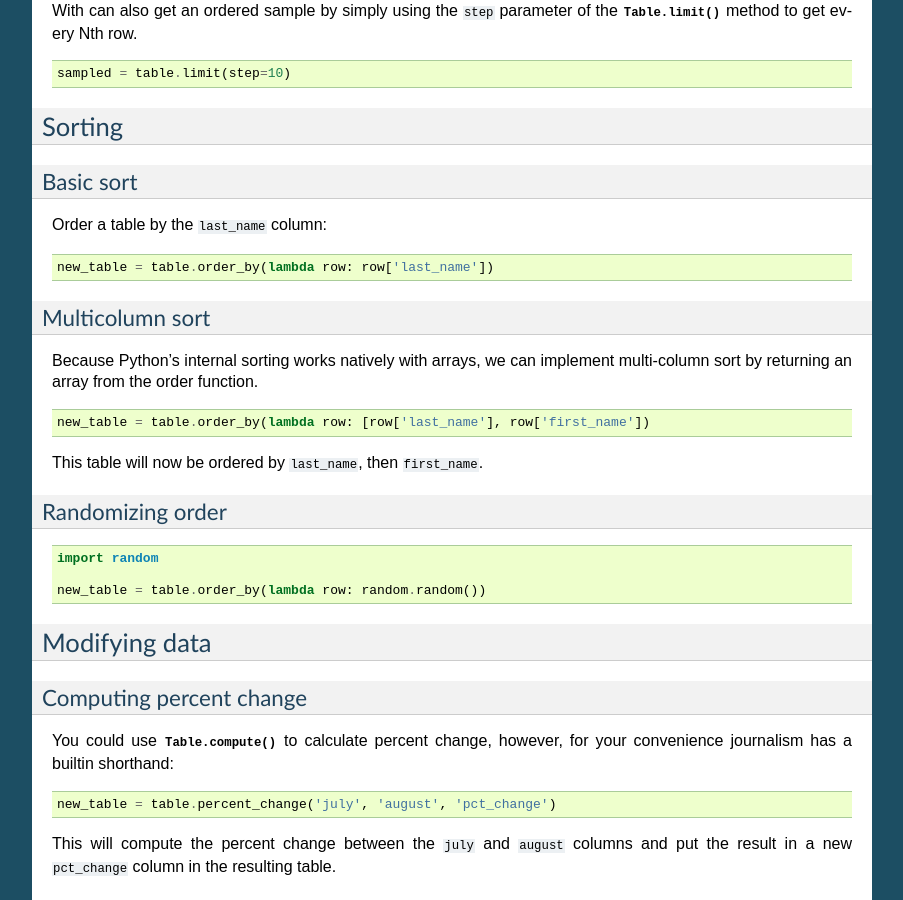
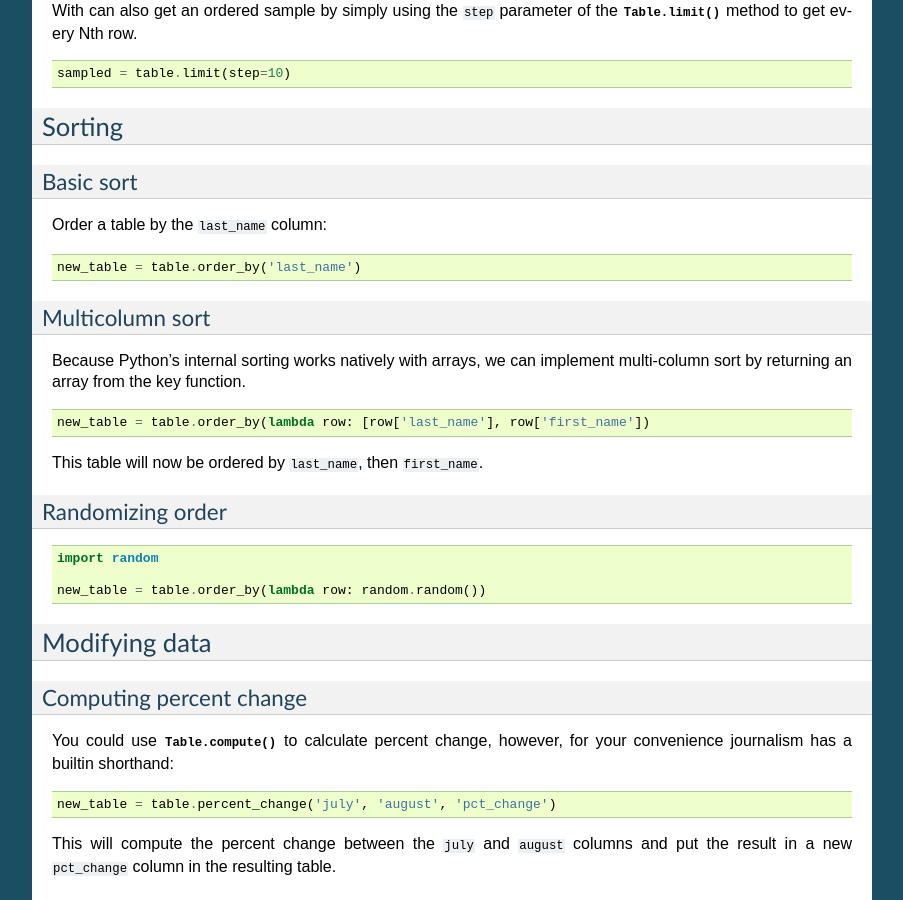
Before and after one commit to wireservice/agate, a Sphinx documentation site: the page built from docs/cookbook.rst, in a window 1280 px wide and 900 px high, scrolled down 2130 px. Shown: the whole window, without its empty margins (198-1101 px from the left). Built offline with Sphinx 7.4.7, drawn with Linux system fonts in a browser that asks for light colours.

Commit message:
Table.order_by now accepts a column name. #80.

```diff
--- a/docs/cookbook.rst
+++ b/docs/cookbook.rst
@@ -150,13 +150,13 @@ Order a table by the :code:`last_name` column:
 
 .. code-block:: python
 
-    new_table = table.order_by(lambda row: row['last_name'])
+    new_table = table.order_by('last_name')
 
 
 Multicolumn sort
 ----------------
 
-Because Python's internal sorting works natively with arrays, we can implement multi-column sort by returning an array from the order function.
+Because Python's internal sorting works natively with arrays, we can implement multi-column sort by returning an array from the key function.
 
 .. code-block:: python
 
@@ -271,7 +271,7 @@ journalism:
     new_table = table \
         .select(('state', 'total')) \
         .where(lambda row: row['state'].lower() == 'california') \
-        .order_by(lambda row: row['total'], reverse=True)
+        .order_by('total', reverse=True)
 
 .. note::
 
--- a/example.py
+++ b/example.py
@@ -40,7 +40,7 @@ states = table.where(lambda r: r['state_abbr'] not in ('PR', 'PH'))
 print('Total of all states: %i' % states.columns['total'].sum())
 
 # Sort state total, descending
-order_by_total_desc = states.order_by(lambda r: r['total'], reverse=True)
+order_by_total_desc = states.order_by('total', reverse=True)
 
 # Grab just the top 5 states
 top_five = order_by_total_desc.rows[:5]
```
Also changed, not shown: 2 other files.
